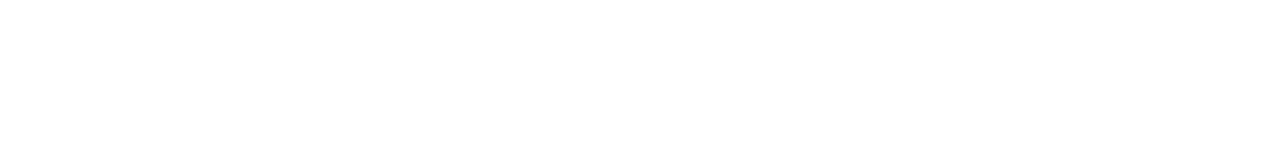
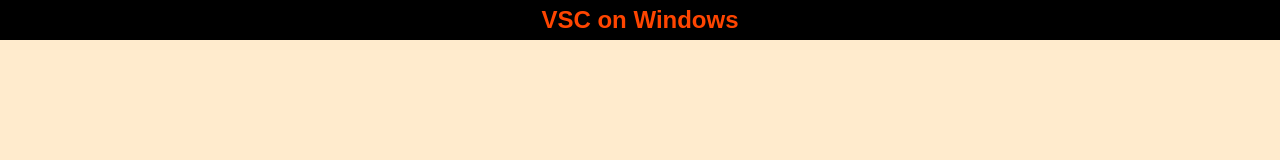
Before and after one commit to sowluss/test-W10, a plain HTML site: page index.html in a window 1280 px wide. Drawn offline with Linux system fonts and the light colour scheme.

Commit message:
testing and setting git on W10

```diff
--- a/index.html
+++ b/index.html
@@ -1,12 +1,18 @@
 <!DOCTYPE html>
 <html lang="en">
+
 <head>
     <meta charset="UTF-8">
     <meta name="viewport" content="width=device-width, initial-scale=1.0">
     <meta http-equiv="X-UA-Compatible" content="ie=edge">
-    <title>Document</title>
+    <title>Testing on Windows</title>
+    <link rel="stylesheet" href="style.css">
 </head>
+
 <body>
+   <nav>
+        <h2>VSC on Windows</h2>
+   </nav>
+</body>
 
-</body>
 </html>
--- a/style.css
+++ b/style.css
@@ -14,7 +14,5 @@
 }
 
 nav h2 {
-    color: white;
-    margin-left: 20px;
-
+    color: orangered;
 }
```
